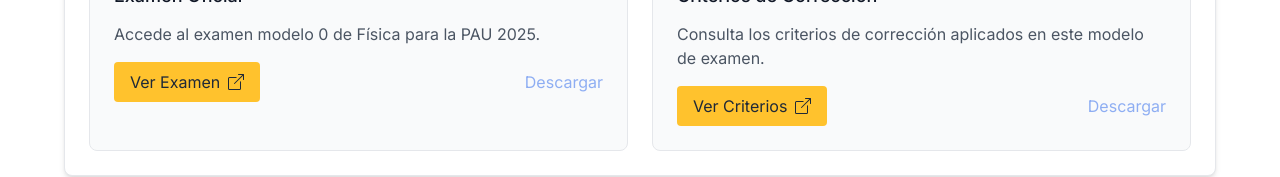
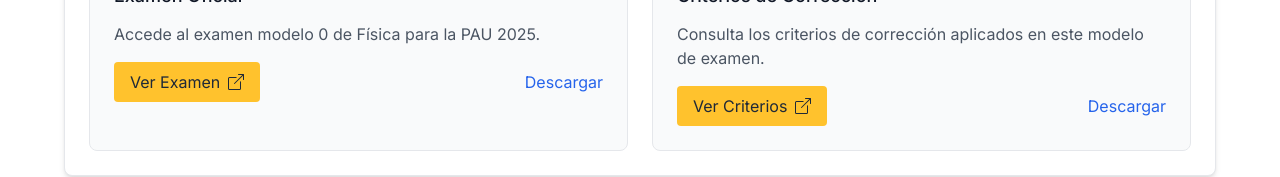
Before and after one commit to Ikerlopez13/selectivicat-clean, a Next.js app: page /examenes in a window 1280 px wide. Shown: the part 900-1077 px from the top of the page. Built offline with nearby package versions, Linux system fonts and the light colour scheme.

Commit message:
Corregir importación de React en página de exámenes

```diff
--- a/src/app/examenes/page.tsx
+++ b/src/app/examenes/page.tsx
@@ -1,6 +1,6 @@
 "use client";
 
-import React, { useState } from 'react';
+import { useState } from 'react';
 import NavbarMain from '@/components/NavbarMain';
 import FooterMain from '@/components/FooterMain';
 import { examenes, Examen, getExamenesByAsignatura } from '@/data/examenes';
@@ -100,11 +100,10 @@ export default function ExamenesPage() {
                     </p>
                     <div className="flex justify-between items-center">
                       <a
-                        onClick={(e) => {
-                          e.preventDefault();
-                          alert("Los archivos PDF estarán disponibles próximamente. Estamos preparando los documentos oficiales.");
-                        }}
-                        className="bg-selectivi-yellow text-gray-800 px-4 py-2 rounded hover:bg-opacity-80 transition-colors flex items-center cursor-pointer"
+                        href={fisicaExamen.rutaExamen}
+                        target="_blank"
+                        rel="noopener noreferrer"
+                        className="bg-selectivi-yellow text-gray-800 px-4 py-2 rounded hover:bg-opacity-80 transition-colors flex items-center"
                       >
                         <span className="mr-2">Ver Examen</span>
                         <svg xmlns="http://www.w3.org/2000/svg" width="16" height="16" fill="currentColor" viewBox="0 0 16 16">
@@ -112,12 +111,13 @@ export default function ExamenesPage() {
                           <path fillRule="evenodd" d="M16 .5a.5.5 0 0 0-.5-.5h-5a.5.5 0 0 0 0 1h3.793L6.146 9.146a.5.5 0 1 0 .708.708L15 1.707V5.5a.5.5 0 0 0 1 0v-5z"/>
                         </svg>
                       </a>
-                      <span
-                        className="text-blue-600 hover:underline flex items-center cursor-not-allowed opacity-50"
-                        title="Disponible próximamente"
+                      <a
+                        href={fisicaExamen.rutaExamen}
+                        download
+                        className="text-blue-600 hover:underline flex items-center"
                       >
                         Descargar
-                      </span>
+                      </a>
                     </div>
                   </div>
 
@@ -162,11 +162,10 @@ export default function ExamenesPage() {
                       {fisicaExamen.rutaCorreccion ? (
                         <>
                           <a
-                            onClick={(e) => {
-                              e.preventDefault();
-                              alert("Los criterios de corrección estarán disponibles próximamente. Estamos preparando los documentos oficiales.");
-                            }}
-                            className="bg-selectivi-yellow text-gray-800 px-4 py-2 rounded hover:bg-opacity-80 transition-colors flex items-center cursor-pointer"
+                            href={fisicaExamen.rutaCorreccion}
+                            target="_blank"
+                            rel="noopener noreferrer"
+                            className="bg-selectivi-yellow text-gray-800 px-4 py-2 rounded hover:bg-opacity-80 transition-colors flex items-center"
                           >
                             <span className="mr-2">Ver Criterios</span>
                             <svg xmlns="http://www.w3.org/2000/svg" width="16" height="16" fill="currentColor" viewBox="0 0 16 16">
@@ -174,12 +173,13 @@ export default function ExamenesPage() {
                               <path fillRule="evenodd" d="M16 .5a.5.5 0 0 0-.5-.5h-5a.5.5 0 0 0 0 1h3.793L6.146 9.146a.5.5 0 1 0 .708.708L15 1.707V5.5a.5.5 0 0 0 1 0v-5z"/>
                             </svg>
                           </a>
-                          <span
-                            className="text-blue-600 hover:underline flex items-center cursor-not-allowed opacity-50"
-                            title="Disponible próximamente"
+                          <a
+                            href={fisicaExamen.rutaCorreccion}
+                            download
+                            className="text-blue-600 hover:underline flex items-center"
                           >
                             Descargar
-                          </span>
+                          </a>
                         </>
                       ) : (
                         <span className="text-gray-500 italic">Próximamente</span>
@@ -238,12 +238,14 @@ export default function ExamenesPage() {
                           : 'Modelos en preparación'}
                       </p>
                       {hayExamenes ? (
-                        <button
-                          onClick={() => alert("Los archivos PDF estarán disponibles próximamente. Estamos preparando los documentos oficiales.")}
+                        <a
+                          href={examenesAsignatura[0].rutaExamen}
+                          target="_blank"
+                          rel="noopener noreferrer"
                           className="block w-full text-center bg-selectivi-yellow text-gray-800 px-4 py-2 rounded hover:bg-opacity-80 transition-colors"
                         >
                           Ver modelo
-                        </button>
+                        </a>
                       ) : (
                         <button
                           disabled
```
